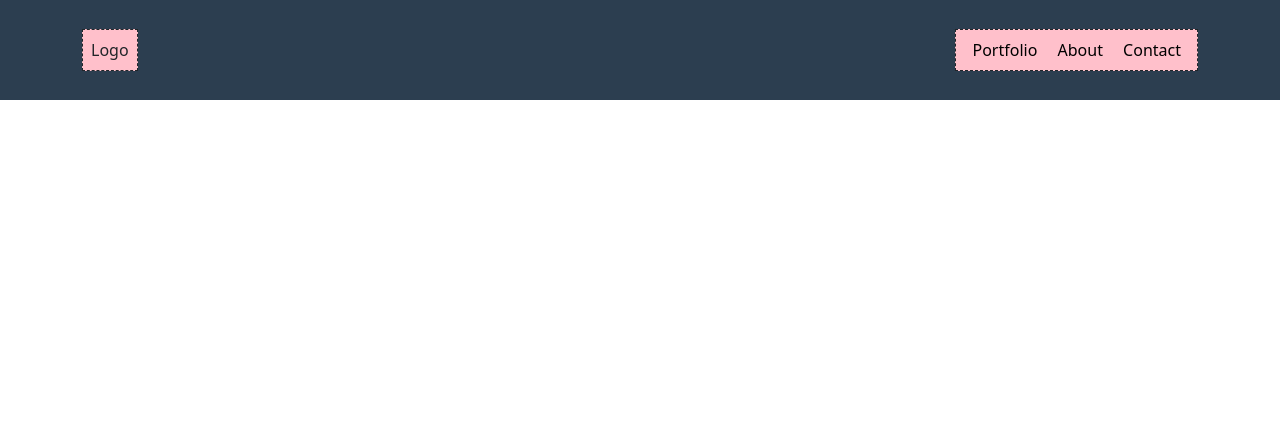
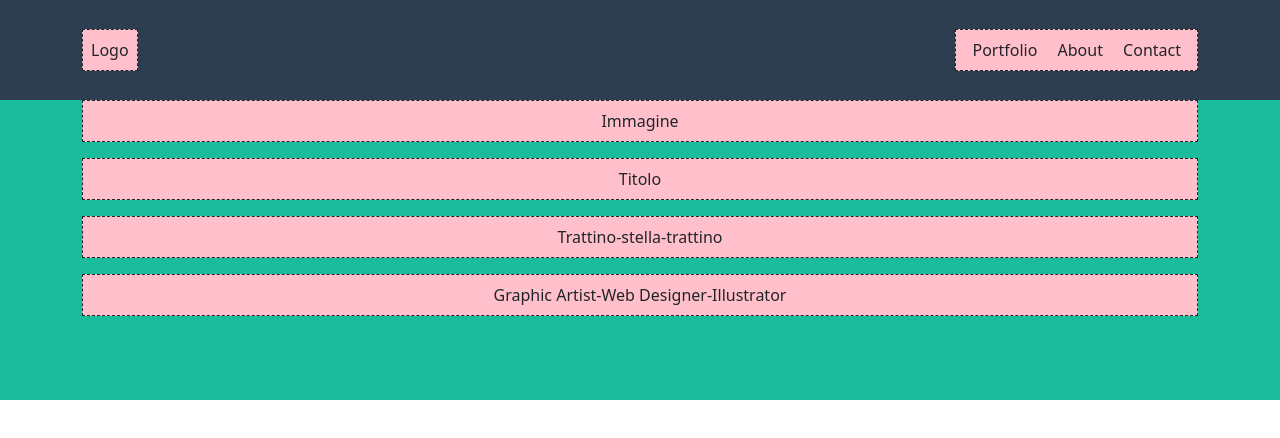
Before and after one commit to AlessandroIacovella95/html-css-bootstrap-freelancer, a plain HTML site: page index.html in a window 1280 px wide. Drawn offline with nearby package versions, Linux system fonts and the light colour scheme.

Commit message:
feat:add jumbotron section

```diff
--- a/css/style.css
+++ b/css/style.css
@@ -11,6 +11,11 @@ img{
     height: 100px;
 }
 
+#jumbotron{
+    background-color: #1ABC9C;
+    min-height: 300px;
+}
+
 .box{
     padding: .5rem;
     border: 1px dashed currentColor;
@@ -19,6 +24,5 @@ img{
 }
 
 .anchor{
-    color: black;
    text-decoration: none;
 }
--- a/index.html
+++ b/index.html
@@ -18,12 +18,36 @@
                Menù
             </div>
             <div class="box d-none d-md-block">
-                <a href="#" class="px-2 anchor">Portfolio</a>
-                <a href="#" class="px-2 anchor">About</a>
-                <a href="#" class="px-2 anchor">Contact</a>
+                <a href="#" class="px-2 anchor text-dark">Portfolio</a>
+                <a href="#" class="px-2 anchor text-dark">About</a>
+                <a href="#" class="px-2 anchor text-dark">Contact</a>
             </div>
         </div>
+    </header>
 
-    </header>
+    <main>
+        <section id="jumbotron">
+            <div class="container">
+                <div class="box mb-3">
+                    Immagine
+                </div>
+                <div class="box mb-3">
+                    Titolo
+                </div>
+
+                <div class="box mb-3">
+                    Trattino-stella-trattino
+                </div>
+
+                <div class="box mb-3">
+                    Graphic Artist-Web Designer-Illustrator
+                </div>
+
+
+
+            </div>
+
+        </section>
+    </main>
 </body>
 </html>
```
